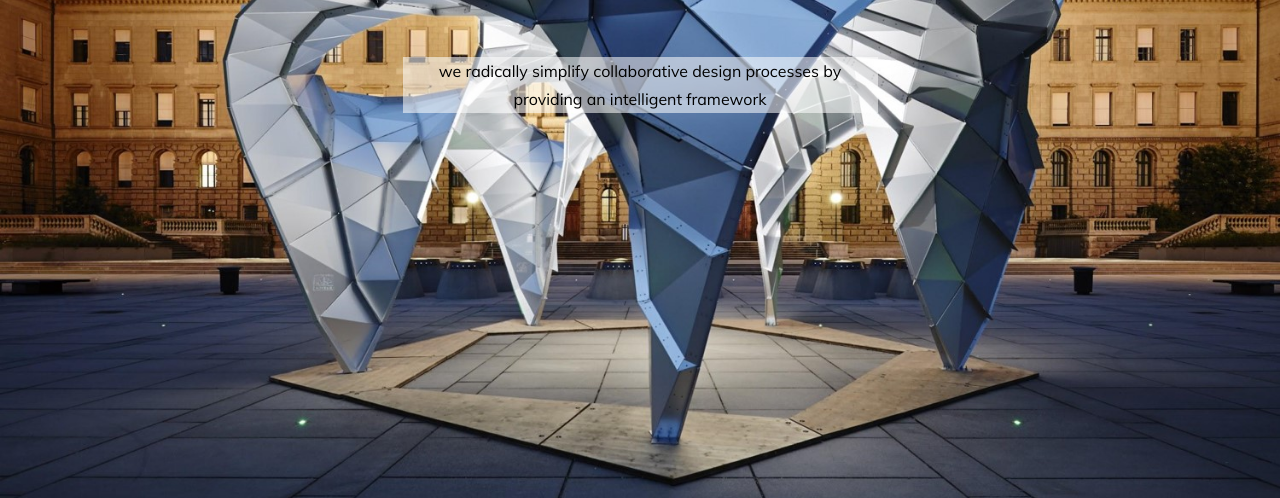
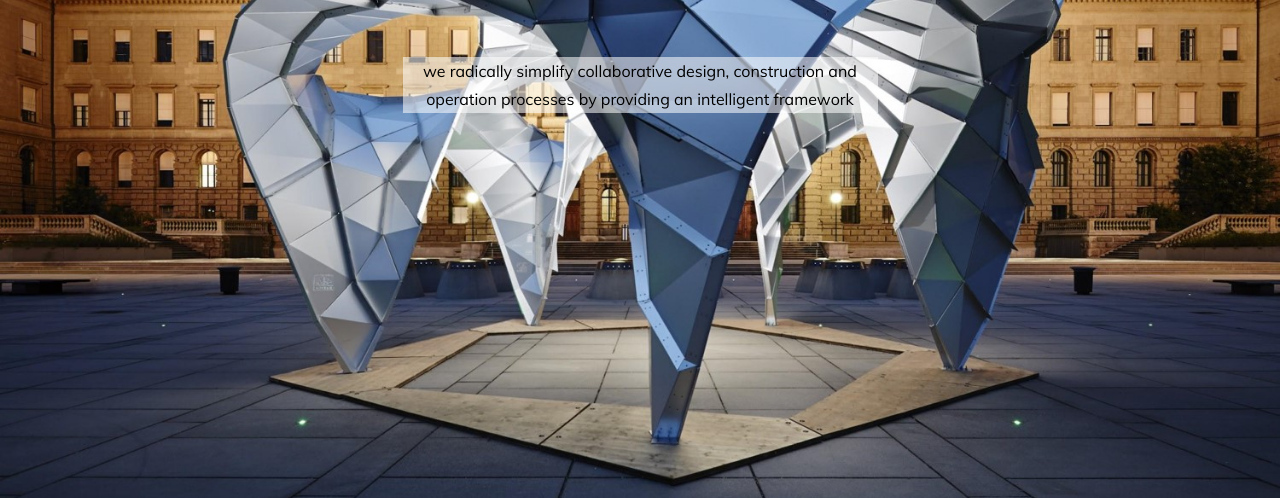
Before and after one commit to algotecture/algotecture.github.io, a plain HTML site: page index.html in a window 1280 px wide. Shown: the part 302-800 px from the top of the page. Drawn offline with Linux system fonts and the light colour scheme.

Commit message:
Update index.html

```diff
--- a/index.html
+++ b/index.html
@@ -54,7 +54,7 @@
 				</div>
 				<div class="row align-items-center justify-content-center">
 	    			<div class="col-5 main-message">
-	    				We radically simplify collaborative design processes by providing an intelligent framework
+	    				We radically simplify collaborative design, construction and operation processes by providing an intelligent framework
 	    			</div>
 				</div>
 			</div>
```
